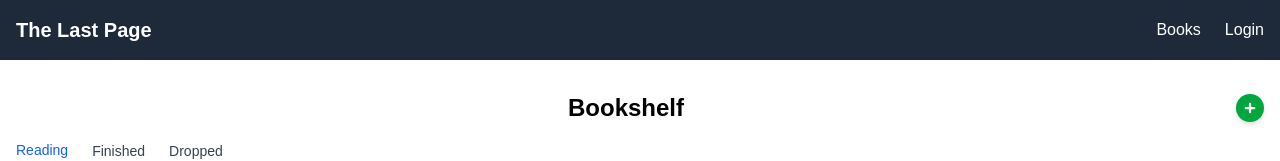
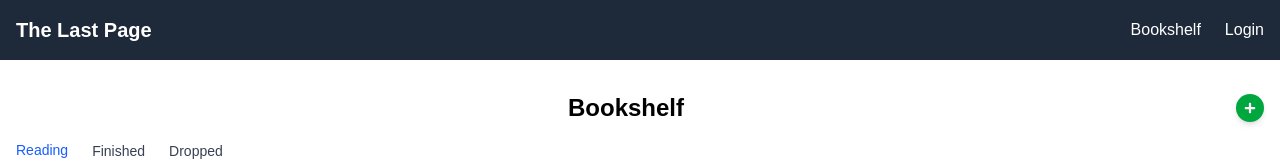
Before and after one commit to DiegoRojo99/The-Last-Page, a Next.js app: page /bookshelf in a window 1280 px wide. Shown: the top 161 px of the page. Built offline with nearby package versions, Linux system fonts and the light colour scheme; no server answers.

Commit message:
Nav link goes to bookshelf now

```diff
--- a/src/app/components/Nav.tsx
+++ b/src/app/components/Nav.tsx
@@ -29,8 +29,8 @@ const Navbar = () => {
           <Link href="/">The Last Page</Link>
         </div>
         <div className="space-x-6">
-          <Link href="/books" className="hover:text-gray-400">
-            Books
+          <Link href="/bookshelf" className="hover:text-gray-400">
+            Bookshelf
           </Link>
           {user ? (
             <>
```
